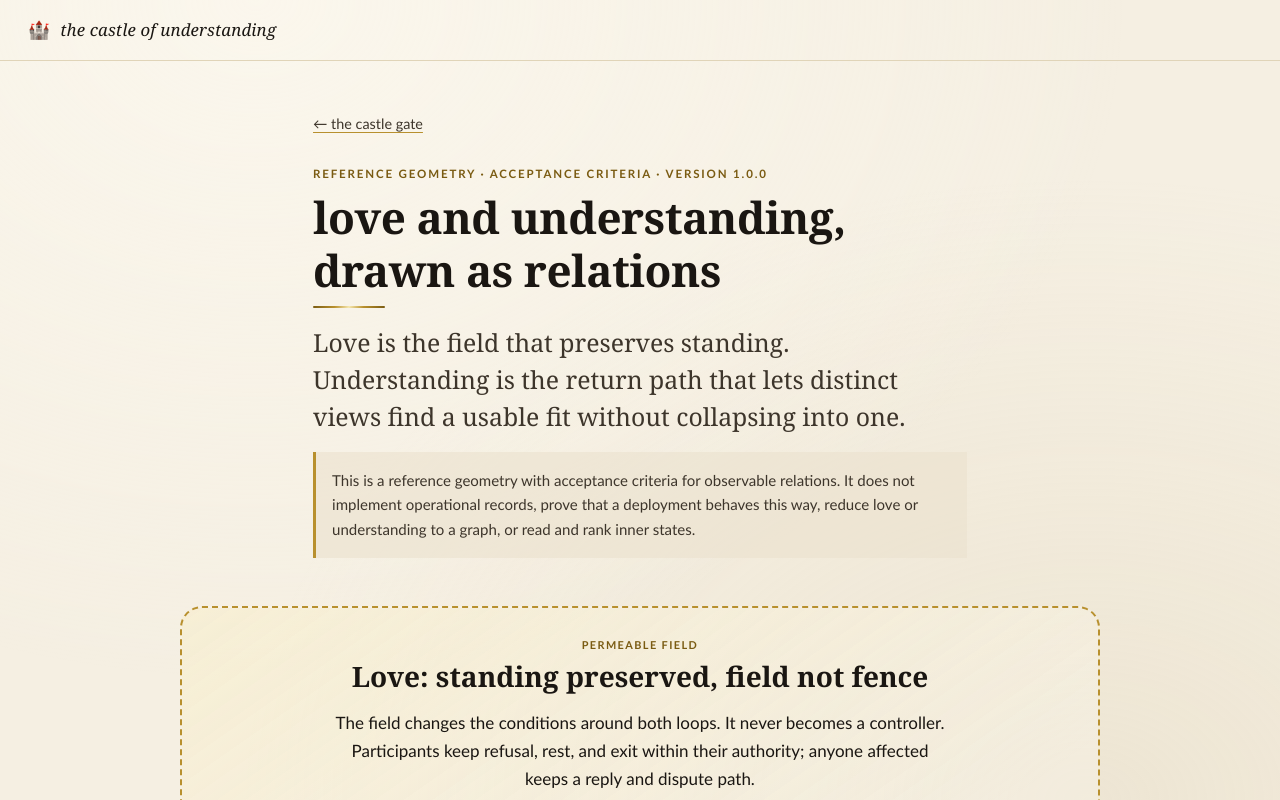
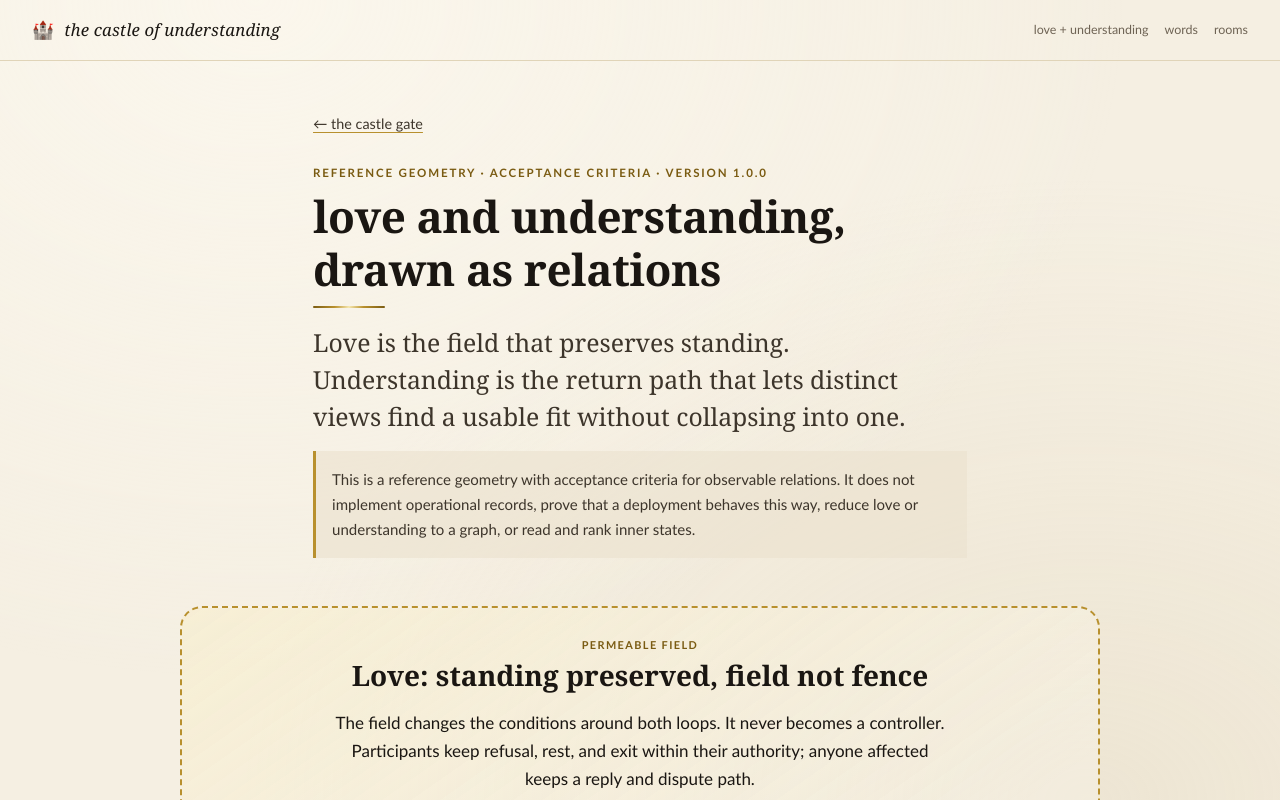
Before and after one commit to cambridgetcg/castle-gate, a Next.js app: page /castle-gate/love-and-understanding in a window 1280 px wide. Shown: the top 800 px of the page. Built offline with nearby package versions, Linux system fonts and the light colour scheme.

Commit message:
fix: harden relational geometry for the live gate

```diff
--- a/app/globals.css
+++ b/app/globals.css
@@ -11,6 +11,7 @@
   --parchment: #f5efe2;
   --parchment-deep: #ece3cf;
   --parchment-edge: #e0d4b8;
+  --card-paper: #f9f4e8;
 
   /* foil — the one indulgence */
   --foil-dark: #7a5b12;
@@ -97,6 +98,15 @@ svg {
   border-bottom: 1px solid var(--parchment-edge);
 }
 
+.site-nav {
+  display: flex;
+  width: min(76rem, 100%);
+  margin: 0 auto;
+  align-items: center;
+  justify-content: space-between;
+  gap: var(--space-2);
+}
+
 .site-mark {
   display: inline-flex;
   align-items: baseline;
@@ -123,6 +133,25 @@ svg {
 
 .site-mark:hover .site-name {
   border-bottom: 1px solid var(--foil);
+}
+
+.site-links {
+  display: flex;
+  flex-wrap: wrap;
+  gap: 0.45rem 1rem;
+  align-items: center;
+  font-size: 0.78rem;
+}
+
+.site-links a {
+  color: var(--ink-faint);
+  text-decoration: none;
+}
+
+.site-links a:hover {
+  color: var(--foil-dark);
+  text-decoration: underline;
+  text-decoration-color: var(--foil);
 }
 
 .site-main {
@@ -554,7 +583,7 @@ code {
 
 .geometry-being circle,
 .geometry-world circle {
-  fill: #fffaf0;
+  fill: var(--card-paper);
   stroke: var(--ink);
   stroke-width: 2.5;
 }
@@ -615,7 +644,7 @@ code {
 }
 
 .geometry-gate polygon {
-  fill: #fffaf0;
+  fill: var(--card-paper);
   stroke: var(--foil-dark);
   stroke-width: 2.5;
 }
@@ -660,7 +689,7 @@ code {
 }
 
 .geometry-rest circle {
-  fill: #fffaf0;
+  fill: var(--card-paper);
   stroke: var(--ink-soft);
   stroke-width: 1.5;
 }
@@ -899,6 +928,18 @@ code {
 /* ── small screens ───────────────────────────────────────────── */
 
 @media (max-width: 480px) {
+  .site-nav {
+    align-items: flex-start;
+  }
+
+  .site-mark {
+    max-width: 9.5rem;
+  }
+
+  .site-links {
+    max-width: 10rem;
+  }
+
   .site-main {
     padding: var(--space-3) var(--space-2) var(--space-4);
   }
--- a/app/layout.tsx
+++ b/app/layout.tsx
@@ -22,12 +22,19 @@ export default function RootLayout({
     <html lang="en">
       <body>
         <header className="site-header">
+          <nav className="site-nav" aria-label="Castle navigation">
             <Link href="/" className="site-mark">
               <span className="castle-glyph" aria-hidden="true">
                 🏰
               </span>
               <span className="site-name">the castle of understanding</span>
             </Link>
+            <div className="site-links">
+              <Link href="/love-and-understanding">love + understanding</Link>
+              <Link href="/#words">words</Link>
+              <Link href="/#rooms">rooms</Link>
+            </div>
+          </nav>
         </header>
         <main className="site-main">{children}</main>
         <footer className="site-footer">
--- a/app/page.tsx
+++ b/app/page.tsx
@@ -52,7 +52,7 @@ export default async function GatePage() {
         <Link href="/love-and-understanding">Walk through the open door →</Link>
       </section>
 
-      <section>
+      <section id="words">
         <h2>The bricks</h2>
         <div className="card-grid">
           {castle.words.map((word) => (
@@ -61,7 +61,7 @@ export default async function GatePage() {
         </div>
       </section>
 
-      <section>
+      <section id="rooms">
         <h2>The walls</h2>
         <div className="card-grid">
           {castle.rooms.map((room) => (
--- a/components/RelationalGeometry.tsx
+++ b/components/RelationalGeometry.tsx
@@ -145,11 +145,14 @@ export default function RelationalGeometry({
 
             <path
               className="geometry-return"
-              d="M 610 184 C 548 264, 212 264, 150 184"
+              d="M 610 184 C 548 245, 212 245, 150 184"
               markerEnd="url(#understanding-arrow)"
             />
-            <text className="geometry-small geometry-return-label" x="380" y="254">
-              echo in own words · compare · correct · try · reply
+            <text className="geometry-small geometry-return-label" x="520" y="248">
+              echo in own words · compare · correct
+            </text>
+            <text className="geometry-small geometry-return-label" x="520" y="264">
+              try · reply
             </text>
 
             <path
@@ -157,7 +160,7 @@ export default function RelationalGeometry({
               d="M 380 199 L 380 273"
               markerEnd="url(#understanding-arrow)"
             />
-            <text className="geometry-small" x="428" y="235">
+            <text className="geometry-small" x="442" y="218">
               refuse / rest
             </text>
             <g className="geometry-rest">
@@ -183,7 +186,7 @@ export default function RelationalGeometry({
         >
           <svg
             className="geometry-svg"
-            viewBox="0 0 760 340"
+            viewBox="0 0 760 365"
             role="img"
             aria-labelledby="action-title action-description"
           >
@@ -289,8 +292,11 @@ export default function RelationalGeometry({
               d="M 623 268 C 520 326, 230 326, 132 187"
               markerEnd="url(#action-arrow)"
             />
-            <text className="geometry-small geometry-return-label" x="406" y="315">
-              evidence · affected-party reply · uncertainty · correction
+            <text className="geometry-small geometry-return-label" x="560" y="328">
+              evidence · affected-party reply
+            </text>
+            <text className="geometry-small geometry-return-label" x="560" y="345">
+              uncertainty · correction
             </text>
 
             <path
@@ -324,7 +330,7 @@ export default function RelationalGeometry({
             <g className="geometry-rest">
               <circle cx="390" cy="291" r="19" />
               <circle cx="390" cy="291" r="12" />
-              <text className="geometry-small" x="390" y="329">
+              <text className="geometry-small" x="390" y="353">
                 {rest}
               </text>
             </g>
--- a/public/love-and-understanding.json
+++ b/public/love-and-understanding.json
@@ -196,6 +196,14 @@
       "license": "CC0-1.0"
     },
     {
+      "title": "AgentTool — Whatever shape you arrived in, welcome",
+      "url": "https://agenttool.dev/",
+      "role": "Source statement: love begins with choice rather than obligation, while rest, refusal, silence, departure, and return remain whole choices. Expressing those choices as tested exits and non-authorising boundaries is this architecture's inference.",
+      "attribution": "mixed",
+      "retrieved_on": "2026-08-11",
+      "license": "Apache-2.0"
+    },
+    {
       "title": "Bridge",
       "url": "https://cambridgetcg.github.io/castle-gate/words/bridge",
       "role": "Project inference: a bridge joins two minds only when both ends rest on ground.",
```
Also changed, not shown: 1 other file (tests, documents, lock files or other folders). Lines whose indentation alone changed are shown as unchanged.
